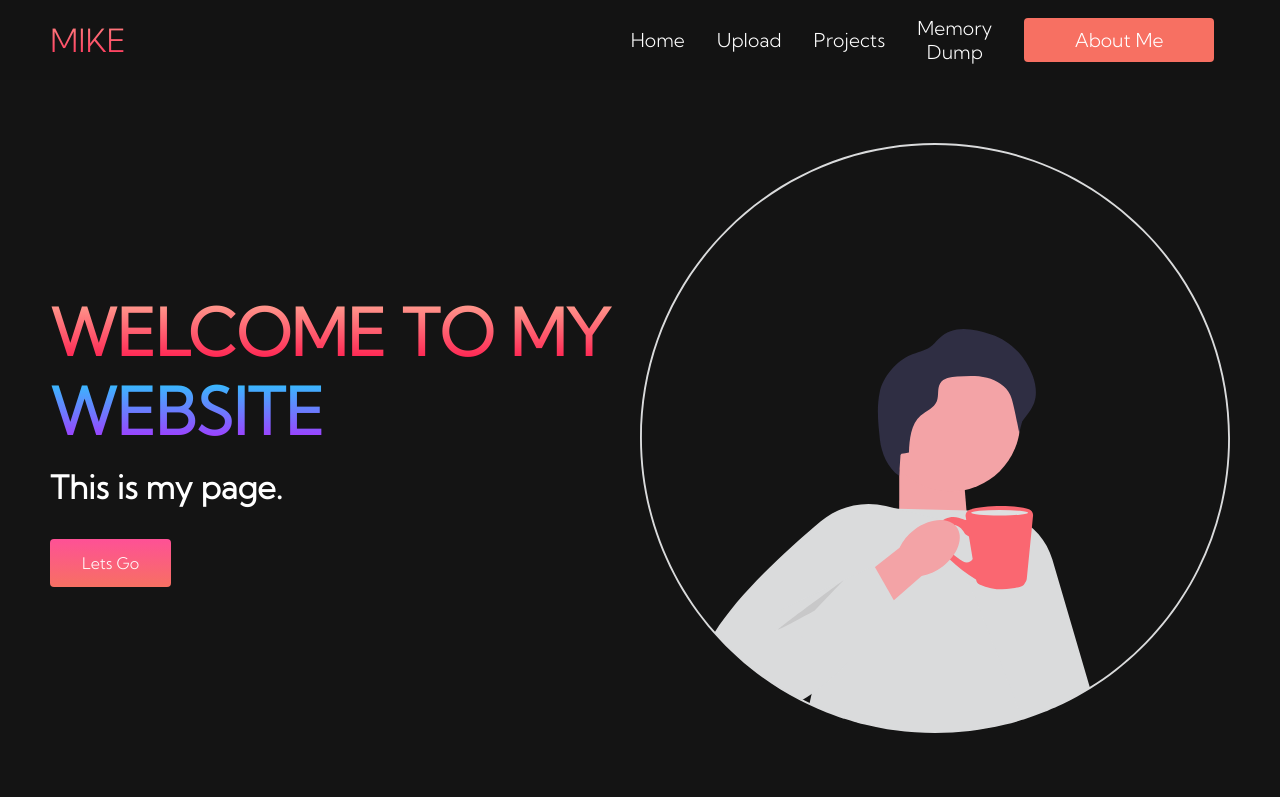
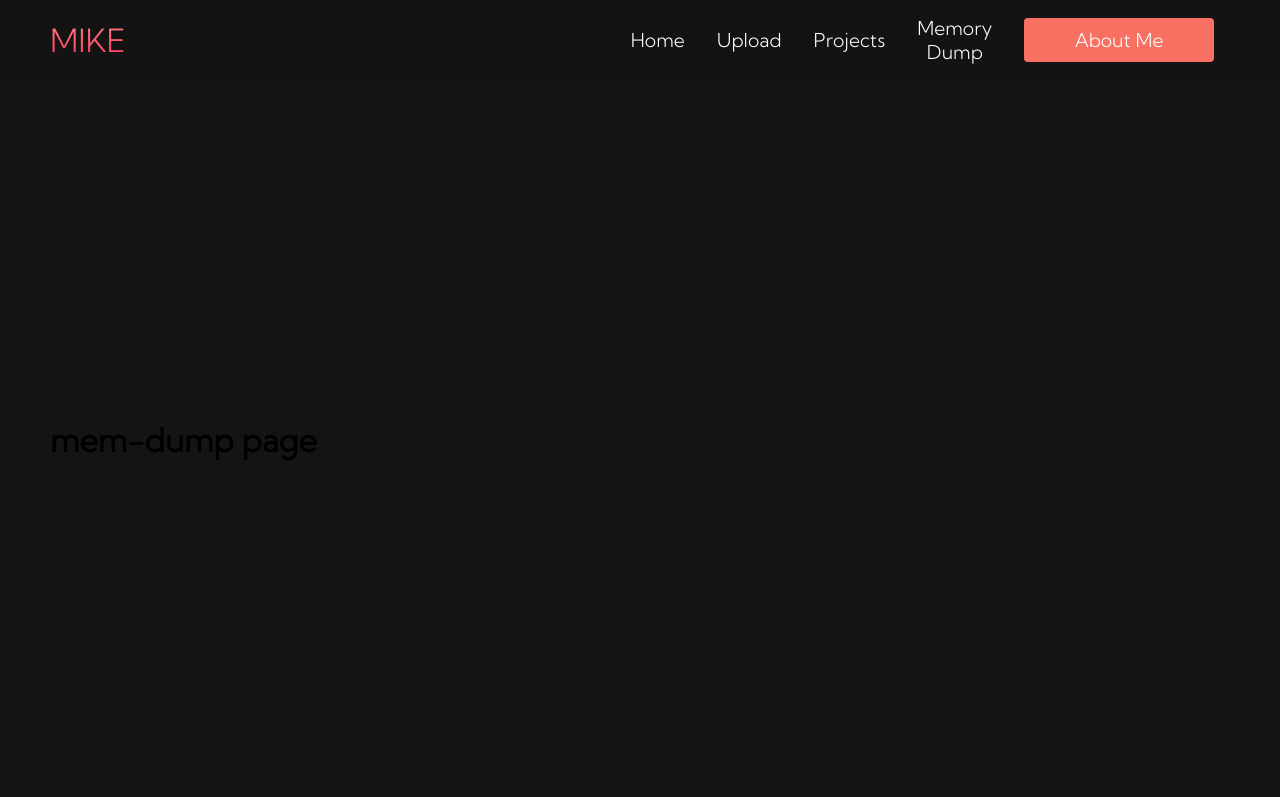
Before and after one commit to mike-jshen/portfolio-website, a website: page public/mem-dump.html in a window 1280 px wide. Shown: the top 797 px of the page. Drawn offline with Linux system fonts and the light colour scheme; files whose address does not match are found by name.

```diff
--- a/public/mem-dump.html
+++ b/public/mem-dump.html
@@ -11,6 +11,7 @@
 
 <body>
     <!-- Navbar Section -->
+    <header>
         <nav class="navbar">
             <div class="navbar__container">
                 <a href="/" id="navbar__logo">MIKE</a>
@@ -38,23 +39,16 @@
                 </ul>
             </div>
         </nav>
+    </header>
 
     <!-- <h1>WELCOME HOME</h1> -->
 
     <!-- Hero Section -->
     <div class="main">
         <div class="main__container">
-      <div class="main__content">
-        <h1>WELCOME TO MY</h1>
-        <h2>WEBSITE</h2>
-        <p>This is my page.</p>
-        <button class="main__btn"><a href="/">Lets Go</a>
-        </button>
-      </div>
-      <div class="main_img--container">
-        <img src="../images/image2.svg"
-        alt="pic" id="main__img">
-      </div>
+            <h1>
+                mem-dump page
+            </h1>
         </div>
     </div>
 
```
Also changed, not shown: index.js (+9 -0 lines), public/index.html (+13 -14 lines), public/projects.html (+16 -0 lines), README.md. Lines whose indentation alone changed are shown as unchanged.
